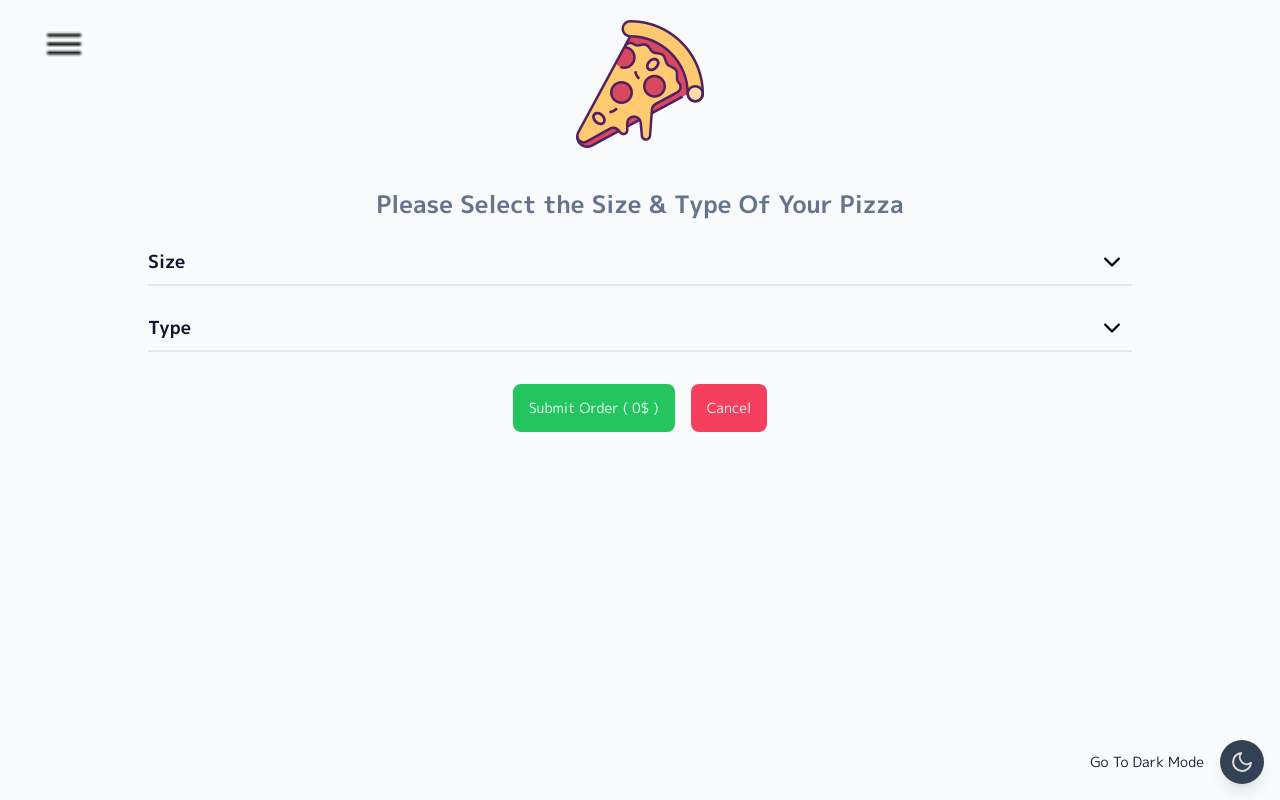
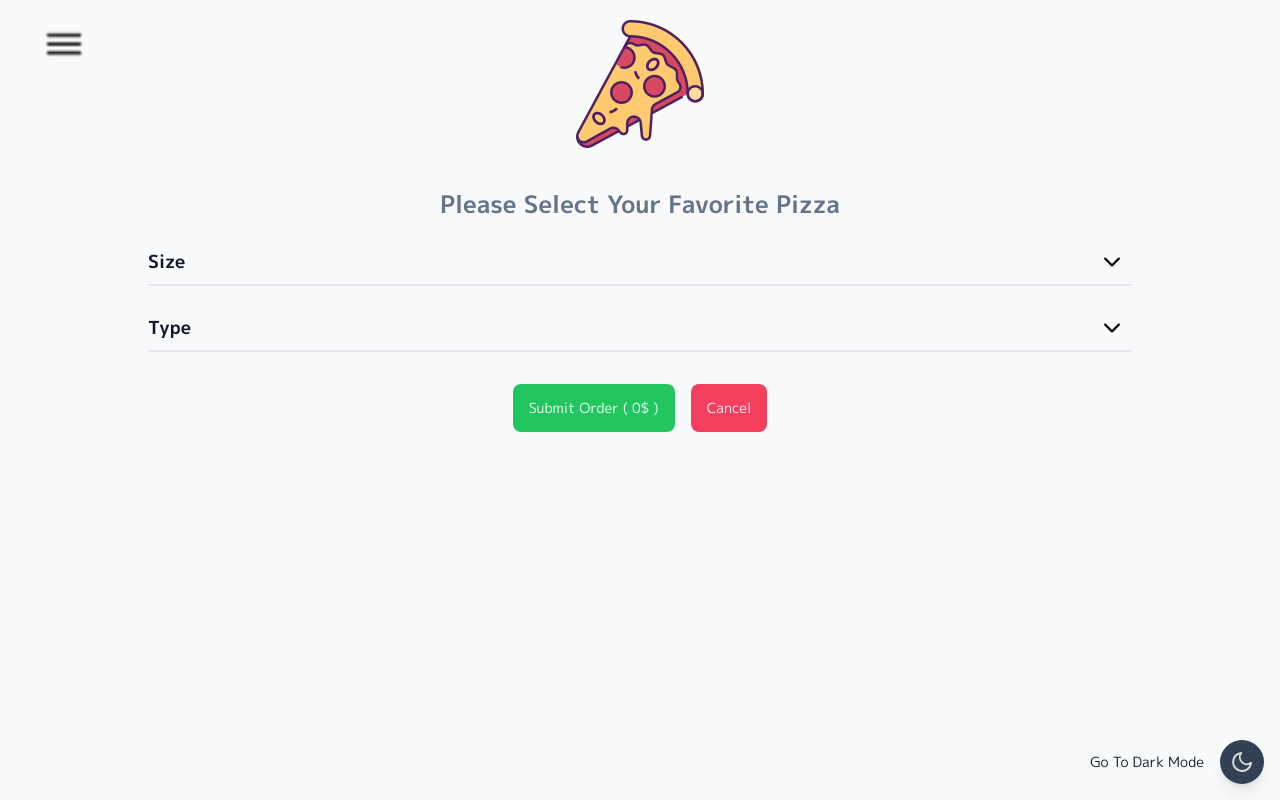
Before and after one commit to shervinshaghaghi/hidden-element-test, a React (Create React App) app: page /hidden-elements in a window 1280 px wide. Built offline with nearby package versions, Linux system fonts and the light colour scheme; what js-confetti would draw is missing.

Commit message:
fix: change titles

```diff
--- a/src/pages/hidden-element/index.jsx
+++ b/src/pages/hidden-element/index.jsx
@@ -17,7 +17,7 @@ function HiddenElementPage() {
         className="mb-5 mx-auto animate__animated animate__bounceIn"
       />
       <h1 className="text-center text-2xl mt-10 text-slate-500 dark:text-slate-200 font-bold">
-        Please Select the Size & Type Of Your Pizza
+        Please Select Your Favorite Pizza
       </h1>
       <div className="w-full p-5 mx-auto max-w-5xl">
         <VisiblePizzaSize isVisible={false} />
--- a/src/pages/newsletters.jsx
+++ b/src/pages/newsletters.jsx
@@ -29,11 +29,11 @@ function NewslettersPage() {
     toast((t) => (
       <div className='flex flex-col items-center p-6'>
         <div>Your Registration Was Successful.</div>
-        <button className='bg-green-500 mt-4 px-5 rounded-md py-2 text-slate-50' onClick={onSuccess(t.id)}>
+        <button className='font-bold bg-green-500 mt-4 px-5 rounded-md py-2 text-slate-50' onClick={onSuccess(t.id)}>
           OK
         </button>
       </div>
-    ), { position: 'top-center' });
+    ), { duration:10000, position: 'top-center' });
   };
 
 
--- a/src/pages/visible-element/index.jsx
+++ b/src/pages/visible-element/index.jsx
@@ -18,7 +18,7 @@ function VisibleElementPage() {
         className="mb-5 mx-auto animate__animated animate__bounceIn"
       />
       <h1 className="text-center text-2xl mt-10 text-slate-500 dark:text-slate-200 font-bold">
-        Please Select the Size & Type Of Your Pizza
+        Please Select Your Favorite Pizza
       </h1>
       <div className="w-full p-5 mx-auto max-w-5xl">
         <VisiblePizzaSize />
```
